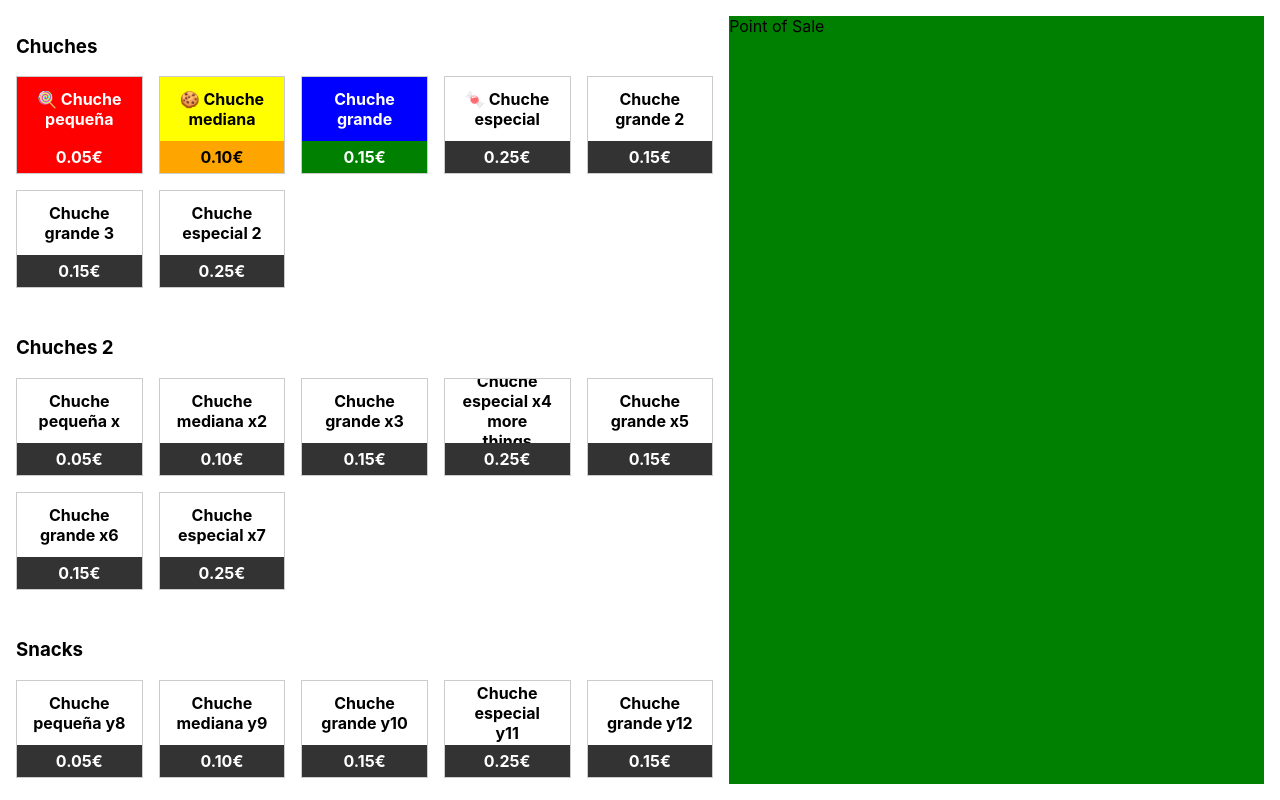
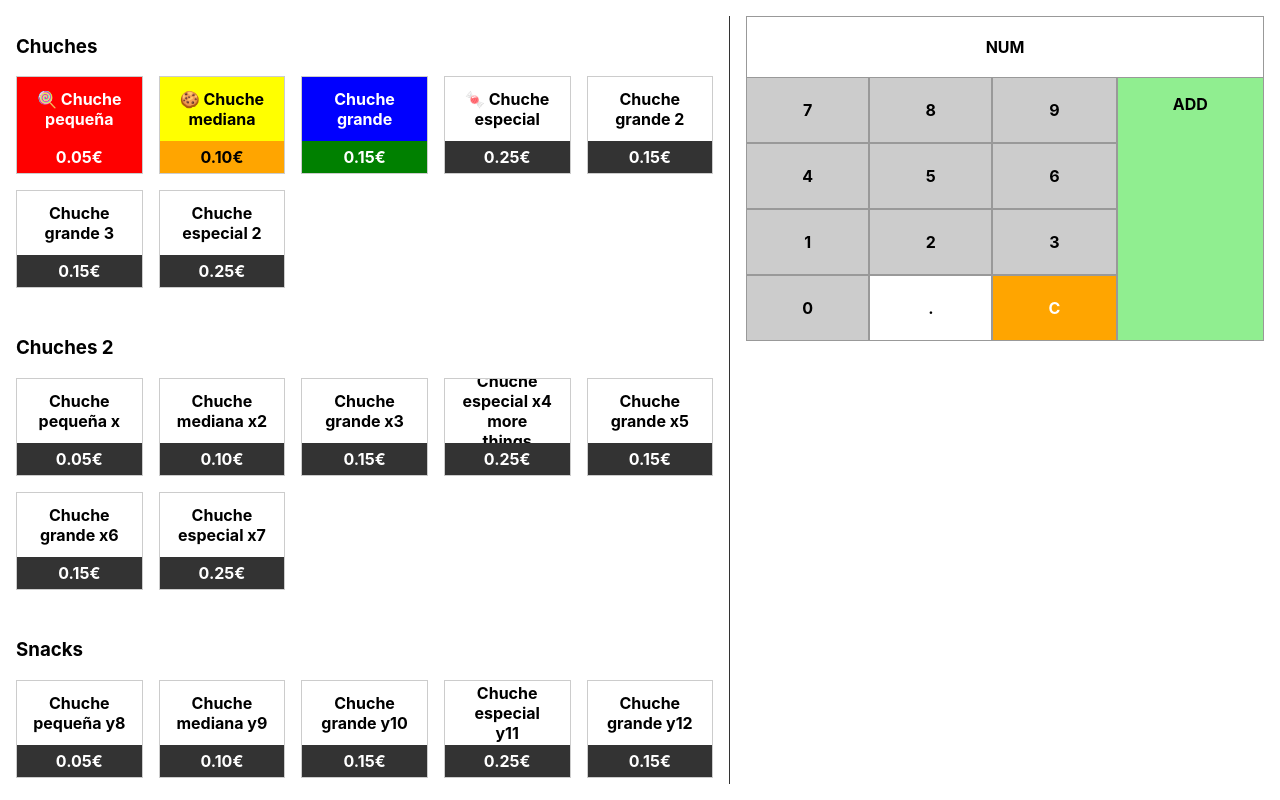
Before and after one commit to jminuscula/kiosko-pos, a React (Create React App) app in the folder kiosko/: page / in a window 1280 px wide. Built offline with nearby package versions, Linux system fonts and the light colour scheme.

Commit message:
numpad rendering

```diff
--- a/kiosko/src/App.js
+++ b/kiosko/src/App.js
@@ -1,6 +1,7 @@
 import './App.scss';
 import Data from './data.json'
 import Catalog from './Catalog.js'
+import Numpad from './Numpad.js'
 
 function App() {
   return (
@@ -10,7 +11,7 @@ function App() {
       </section>
 
       <section id="pos">
-        Point of Sale
+        <Numpad></Numpad>
       </section>
     </main>
   );
--- a/kiosko/src/App.scss
+++ b/kiosko/src/App.scss
@@ -2,6 +2,7 @@
 @use "style/catalog.scss";
 @use "style/catalog-styles.scss";
 @use "style/pos.scss";
+@use "style/numpad.scss";
 
 main {
   display: grid;
--- /dev/null
+++ b/kiosko/src/Numpad.js
@@ -0,0 +1,27 @@
+
+function Numpad() {
+    return (
+        <div id="numpad">
+            <h1 class="display">
+                NUM
+            </h1>
+
+            <div class="num num7">7</div>
+            <div class="num num8">8</div>
+            <div class="num num9">9</div>
+            <div class="num num4">4</div>
+            <div class="num num5">5</div>
+            <div class="num num6">6</div>
+            <div class="num num1">1</div>
+            <div class="num num2">2</div>
+            <div class="num num3">3</div>
+            <div class="num num0">0</div>
+            <div class="numD">.</div>
+            <div class="clear">C</div>
+
+            <div class="amount">ADD</div>
+        </div>
+    )
+}
+
+export default Numpad;
--- /dev/null
+++ b/kiosko/src/style/numpad.scss
@@ -0,0 +1,62 @@
+#numpad {
+    display: grid;
+    grid-template-areas:
+        "dis  dis  dis  dis"
+        "num7 num8 num9 amount"
+        "num4 num5 num6 amount"
+        "num1 num2 num3 amount"
+        "num0 numD clear amount";
+
+    .display { grid-area: dis; }
+    .clear { grid-area: clear; }
+    .amount { grid-area: amount; }
+    .numD { grid-area: numD; }
+    .num0 { grid-area: num0; }
+    .num1 { grid-area: num1; }
+    .num2 { grid-area: num2; }
+    .num3 { grid-area: num3; }
+    .num4 { grid-area: num4; }
+    .num5 { grid-area: num5; }
+    .num6 { grid-area: num6; }
+    .num7 { grid-area: num7; }
+    .num8 { grid-area: num8; }
+    .num9 { grid-area: num9; }
+
+    & > * {
+        text-align: center;
+        border: 1px solid #999;
+        font-weight: bolder;
+        border-collapse: collapse;
+    }
+
+    .num, .numD, .clear {
+        line-height: 4em;
+    }
+}
+
+#numpad .display {
+    background: white;
+    line-height: normal;
+    font-size: 1em;
+    border-bottom: none;
+    padding: 1.25em;
+    margin: 0;
+}
+
+#numpad .num {
+    background: #ccc;
+}
+
+#numpad .numD {
+    background: white;
+}
+
+#numpad .clear {
+    background: orange;
+    color: white;
+}
+
+#numpad .amount {
+    padding-top: 1em;
+    background: lightgreen;
+}
--- a/kiosko/src/style/pos.scss
+++ b/kiosko/src/style/pos.scss
@@ -1,3 +1,4 @@
 #pos {
-    background: green;
+    padding-left: var(--section-gap);
+    border-left: 1px solid #333;
 }
```
